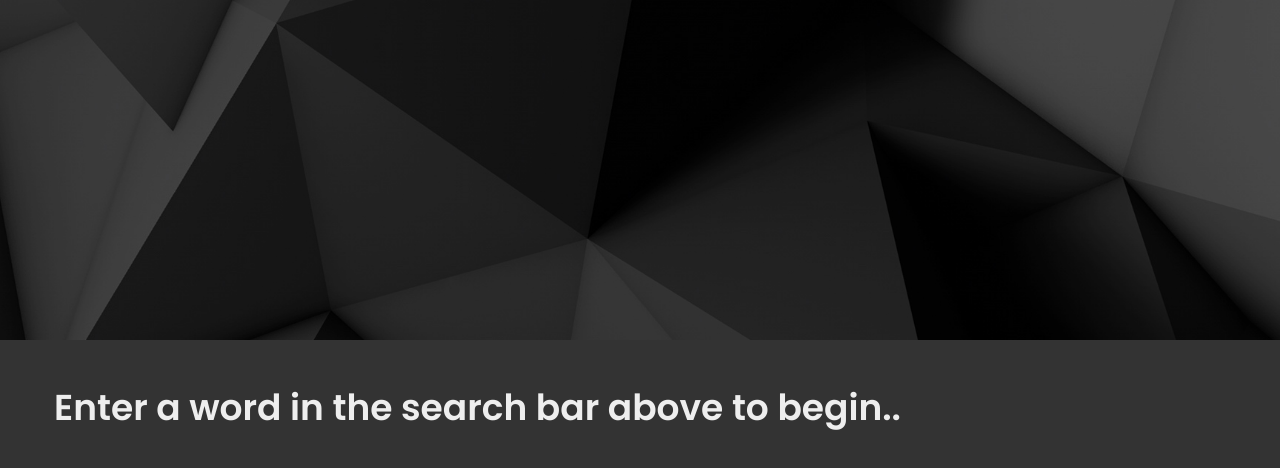
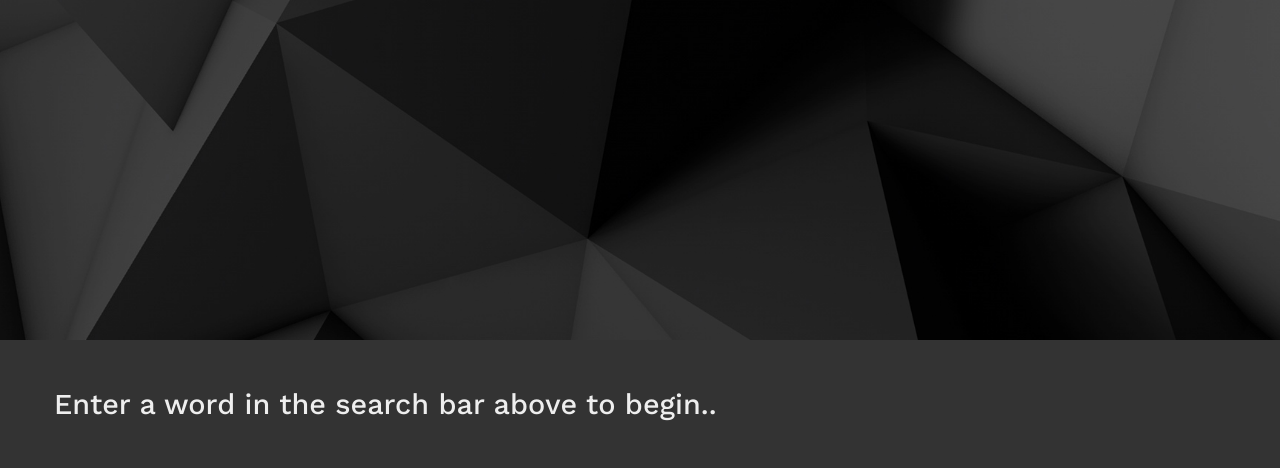
Before and after one commit to Kwill3/WordsWordsWords, a React (Create React App) app: page / in a window 1280 px wide. Shown: the part 540-1008 px from the top of the page. Built offline with nearby package versions, Linux system fonts and the light colour scheme.

Commit message:
font change, show searched word, search w/ enter

```diff
--- a/src/App.js
+++ b/src/App.js
@@ -9,13 +9,14 @@ class App extends React.Component {
 	constructor(props) {
     	super(props);
     	this.state = {
-      		results: []
+      		results: [],
+			word: ''
     	}
     	this.searchWord = this.searchWord.bind(this);
   	}
 
 	searchWord(word) {
-		Words.search(word).then(results => this.setState({results}));
+		Words.search(word).then(results => this.setState({results, word}));
 	}
 
 	render() {
@@ -23,7 +24,7 @@ class App extends React.Component {
 		<>
 			<Navbar />
 			<Hero searchWord={this.searchWord} results={this.state.results}/>
-			<ResultList results={this.state.results}/>
+			<ResultList results={this.state.results} word={this.state.word}/>
 		</>
 		)
 	}
--- a/src/components/HeroInput.js
+++ b/src/components/HeroInput.js
@@ -8,6 +8,7 @@ class HeroInput extends React.Component {
 			word: ''
 		}
 		this.handleChange = this.handleChange.bind(this);
+		this.handleKeypress = this.handleKeypress.bind(this);
 		this.handleSearch = this.handleSearch.bind(this);
 	}
 
@@ -17,9 +18,14 @@ class HeroInput extends React.Component {
 		});
 	}
 
-	handleSearch(e) {
+	handleKeypress(e) {
+		if (e.key === 'Enter') {
+			this.handleSearch();
+		}
+	}
+
+	handleSearch() {
 		this.props.searchWord(this.state.word);
-		e.preventDefault();
 		document.getElementById("result-section").scrollIntoView({
 			block: 'start',
 			behavior: 'smooth',
@@ -31,7 +37,7 @@ class HeroInput extends React.Component {
 		return (
 			<div className='search'>
 				<div className="search-field">
-					<input type="text" onChange={this.handleChange} placeholder='Type word here'/>
+					<input type="text" onChange={this.handleChange} onKeyPress={this.handleKeypress} placeholder='Type word here'/>
 				</div>
 				<div className="search-submit">
 					<a onClick={this.handleSearch}>Search word</a>
--- a/src/components/ResultList.css
+++ b/src/components/ResultList.css
@@ -19,3 +19,8 @@
     font-family: 'Poppins', sans-serif;
     margin-bottom: 3rem;
 }
+
+.ResultList-enter {
+    font-size: 0.8em;
+    font-family: 'Work Sans', sans-serif;
+}
--- a/src/components/ResultList.js
+++ b/src/components/ResultList.js
@@ -11,7 +11,9 @@ class ResultList extends React.Component {
 		return (
 			<div className='ResultList-container'>
 				<div className='ResultList'>
-					<h1 id='result-section'>{this.props.results == '' ? 'Enter a word in the search bar above to begin..' : 'Results'}</h1>
+					<h1 id='result-section'>
+						{this.props.results == '' ? <p className='ResultList-enter'>Enter a word in the search bar above to begin..</p> : <p>Results for {this.props.word}:</p> }
+					</h1>
 					{this.props.results.map(a => <Result key={a.definition} results={a}/>)}
 				</div>
 			</div>
```
